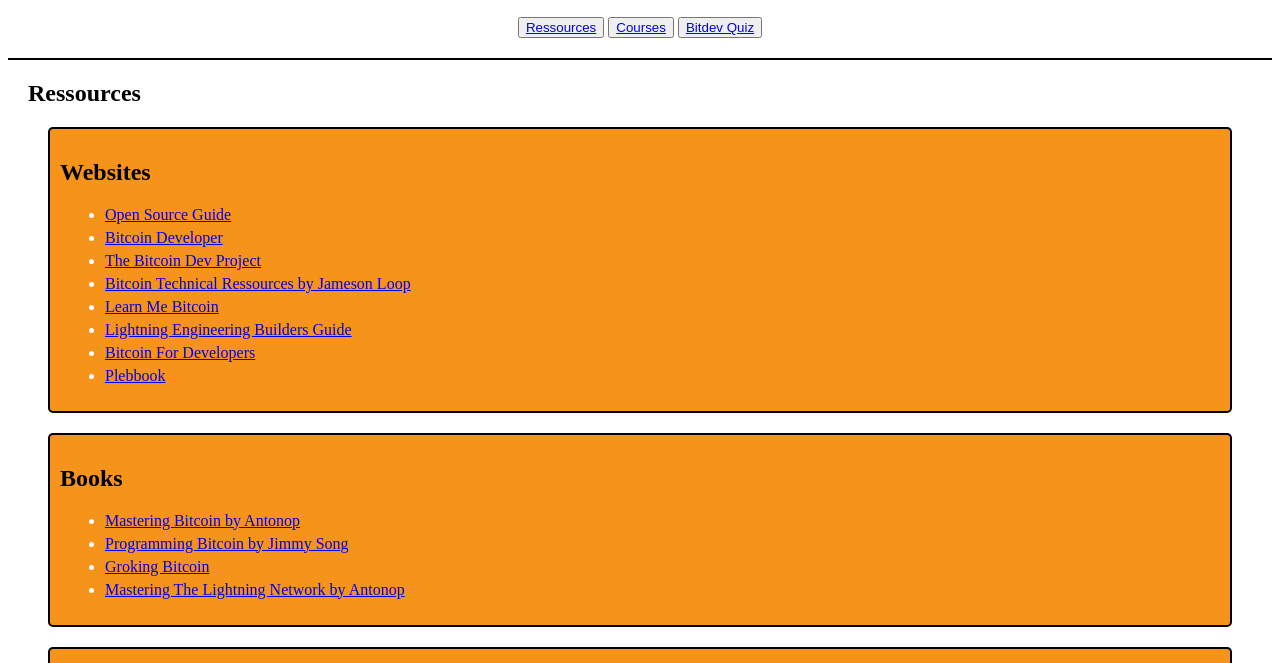
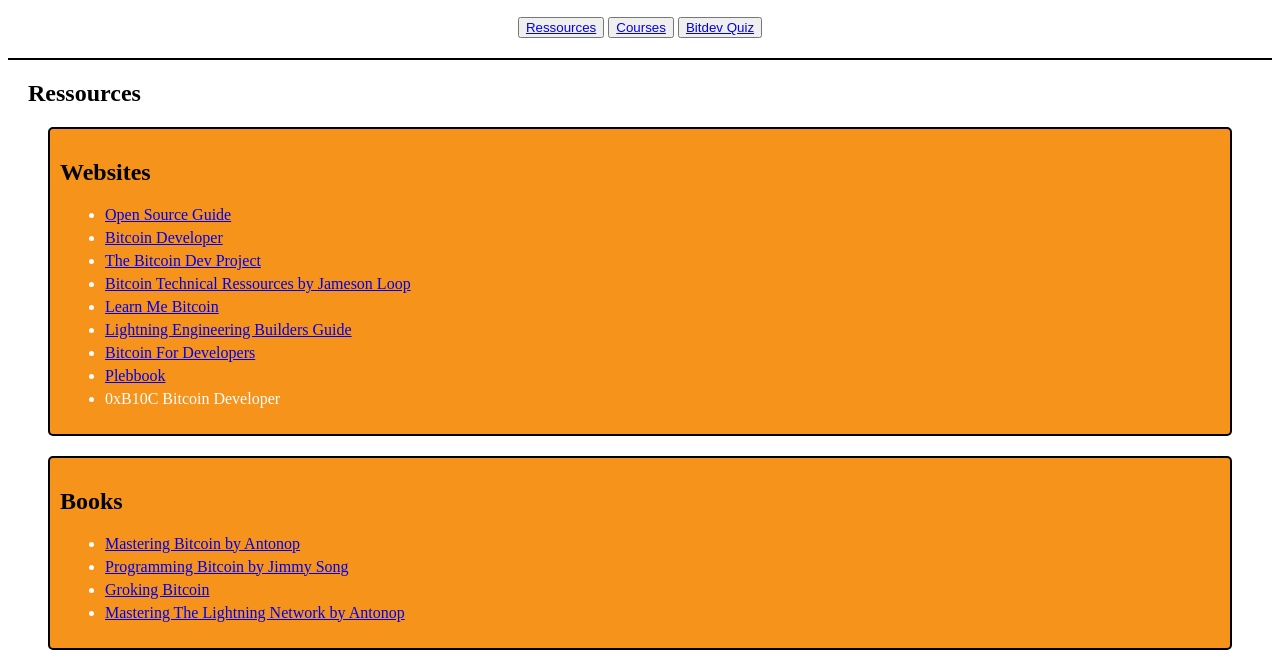
Before and after one commit to AlphonseMehounme/bitdev, a plain HTML site: page index.html in a window 1280 px wide. Shown: the part 137-800 px from the top of the page. Drawn offline with Linux system fonts and the light colour scheme.

Commit message:
add bitcoin dev websidte

```diff
--- a/index.html
+++ b/index.html
@@ -34,6 +34,7 @@
               <li><a href="https://docs.lightning.engineering/">Lightning Engineering Builders Guide</a></li>
               <li><a href="https://learn.saylor.org/course/view.php?id=500">Bitcoin For Developers</a></li>
               <li><a href="https://book.pleblab.com/">Plebbook</a></li>
+              <li><a href="https://b10c.me/"></a>0xB10C Bitcoin Developer</li>
             </ul>
           </section>
           <section id="books" class="ressourcebox">
```
